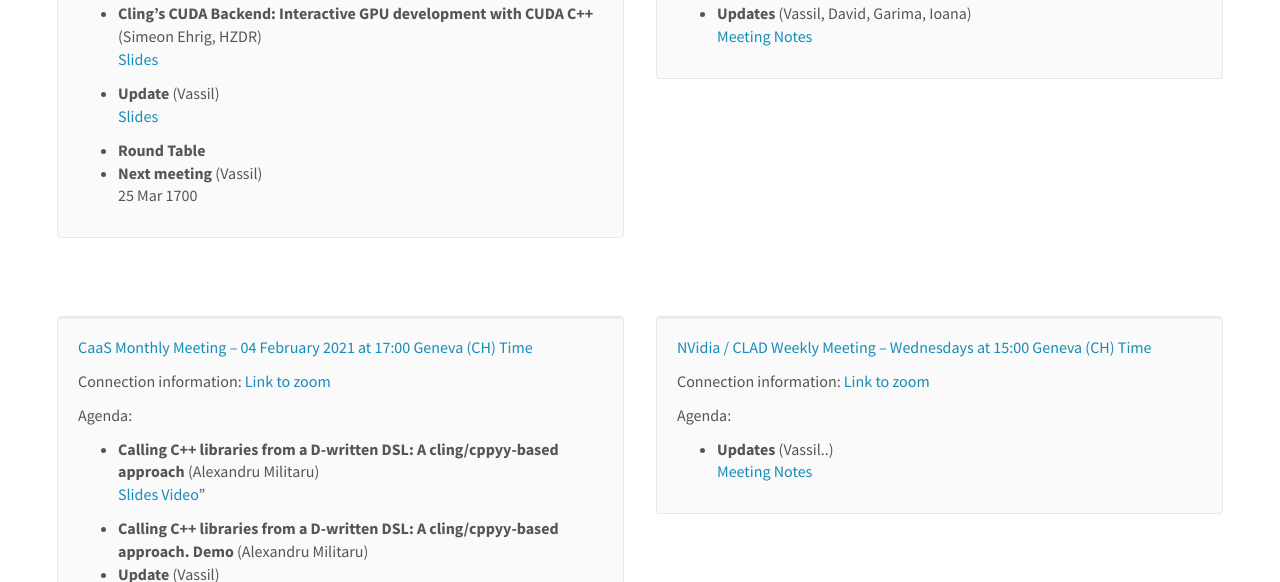
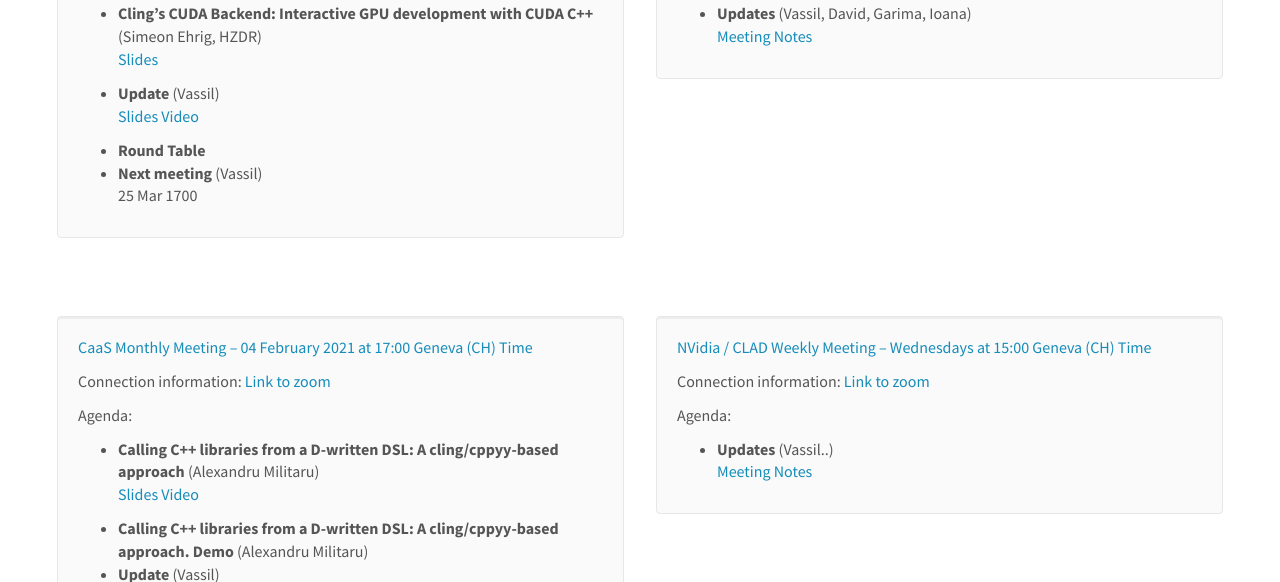
Before and after one commit to vgvassilev/clad, a Jekyll site: the page built from _pages/meetings.md, in a window 1280 px wide and 900 px high. Shown: the part 301-883 px from the top of the window. Built offline with Jekyll 4.4.1, drawn with Linux system fonts in a browser that asks for light colours; nearby versions of some CDN libraries.

```diff
--- a/_data/meetinglist.yml
+++ b/_data/meetinglist.yml
@@ -9,7 +9,9 @@
       link: "[Slides](/assets/presentations/S_Ehrig-CaaS_Cling-CUDA.pdf)"
     - title: Update
       speaker: Vassil
-      link: "[Slides](/assets/presentations/CaaS_04_03_2021.pdf)"
+      link: |
+        [Slides](/assets/presentations/CaaS_04_03_2021.pdf)
+        [Video](https://youtu.be/HEGDII5lAfo)
     - title: Round Table
     - title: Next meeting
       speaker: Vassil
@@ -26,7 +28,7 @@
       speaker: Alexandru Militaru
       link: |
         [Slides](/assets/presentations/A_Militaru-Calling_Cpp_libraries_from_a_D-written_DSL.pdf)
-        [Video](https://youtu.be/7teqrCNzrD8)"
+        [Video](https://youtu.be/7teqrCNzrD8)
     - title: "Calling C++ libraries from a D-written DSL: A cling/cppyy-based approach. Demo"
       speaker: Alexandru Militaru
     - title: Update
```
